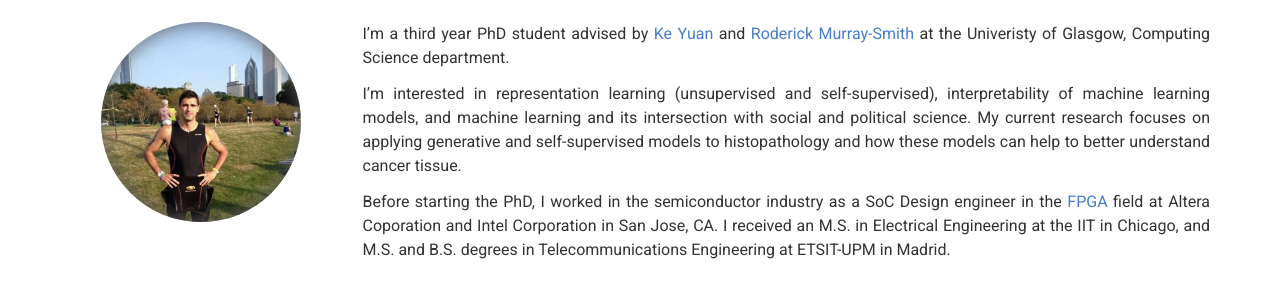
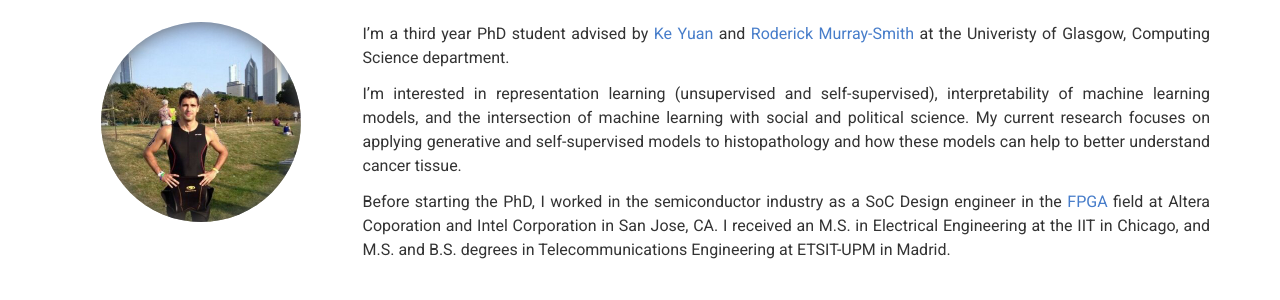
Before and after one commit to AdalbertoCq/adalbertocq.github.io, a Jekyll site: the page built from index.md, in a window 1280 px wide and 900 px high. Shown: the part 267-567 px from the top of the window. Built offline with Jekyll 4.4.1, drawn with Linux system fonts in a browser that asks for light colours; nearby versions of some CDN libraries.

Commit message:
fix on bio

```diff
--- a/_config.yml
+++ b/_config.yml
@@ -47,7 +47,7 @@ about_profile_image: images/Adal.jpeg
 about_content: | # this will include new lines to allow paragraphs
   I'm a third year PhD student advised by [Ke Yuan](https://scholar.google.co.uk/citations?user=PIQ_ZhUAAAAJ&hl=en) and [Roderick Murray-Smith](https://scholar.google.com/citations?user=laX7LzQAAAAJ&hl=en) at the Univeristy of Glasgow, Computing Science department.
 
-  I'm interested in representation learning (unsupervised and self-supervised), interpretability of machine learning models, and machine learning and its intersection with social and political science. My current research focuses on applying generative and self-supervised models to histopathology and how these models can help to better understand cancer tissue.
+  I'm interested in representation learning (unsupervised and self-supervised), interpretability of machine learning models, and the intersection of machine learning with social and political science. My current research focuses on applying generative and self-supervised models to histopathology and how these models can help to better understand cancer tissue.
 
   Before starting the PhD, I worked in the semiconductor industry as a SoC Design engineer in the [FPGA](https://en.wikipedia.org/wiki/Field-programmable_gate_array) field at Altera Coporation and Intel Corporation in San Jose, CA. I received an M.S. in Electrical Engineering at the IIT in Chicago, and M.S. and B.S. degrees in Telecommunications Engineering at ETSIT-UPM in Madrid.
 
```
